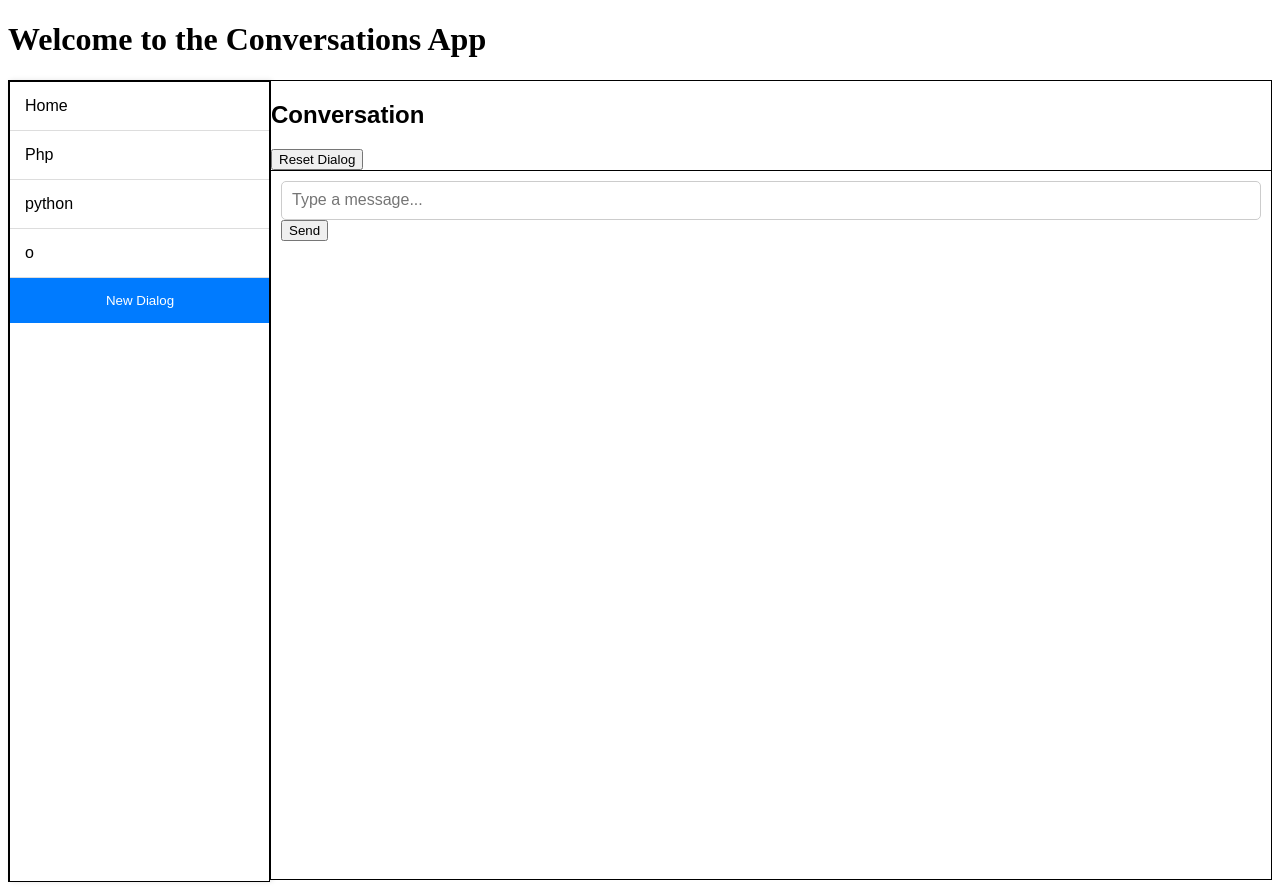
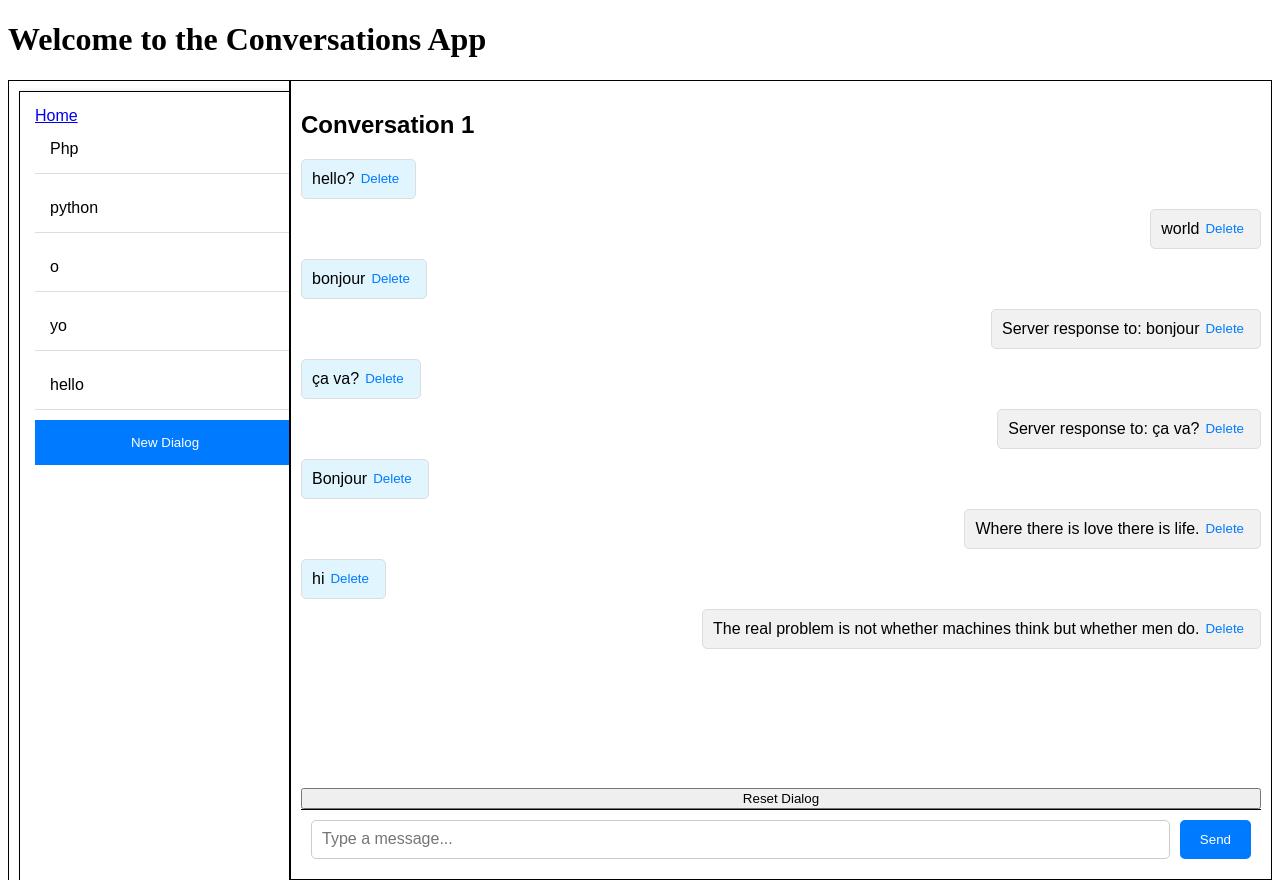
Before and after one commit to GermanBurdin1/conversation, a React (Vite) app: page / in a window 1280 px wide. Built offline with nearby package versions, Linux system fonts and the light colour scheme; data requests are answered from the project's data file.

Commit message:
fixed css and dialog

```diff
--- a/db.json
+++ b/db.json
@@ -11,6 +11,38 @@
         {
           "content": "world",
           "role": "assistant"
+        },
+        {
+          "content": "bonjour",
+          "role": "user"
+        },
+        {
+          "content": "Server response to: bonjour",
+          "role": "assistant"
+        },
+        {
+          "content": "ça va?",
+          "role": "user"
+        },
+        {
+          "content": "Server response to: ça va?",
+          "role": "assistant"
+        },
+        {
+          "content": "Bonjour",
+          "role": "user"
+        },
+        {
+          "content": "Where there is love there is life.",
+          "role": "assistant"
+        },
+        {
+          "content": "hi",
+          "role": "user"
+        },
+        {
+          "content": "The real problem is not whether machines think but whether men do.",
+          "role": "assistant"
         }
       ]
     },
@@ -22,6 +54,14 @@
     {
       "id": "099b",
       "title": "о"
+    },
+    {
+      "id": "7d92",
+      "title": "yo"
+    },
+    {
+      "id": "2383",
+      "title": "hello"
     }
   ]
 }
--- a/package.json
+++ b/package.json
@@ -10,6 +10,7 @@
     "preview": "vite preview"
   },
   "dependencies": {
+    "faker": "^6.6.6",
     "prop-types": "^15.8.1",
     "react": "^18.2.0",
     "react-dom": "^18.2.0",
--- a/src/App.jsx
+++ b/src/App.jsx
@@ -83,7 +83,6 @@
 
 import { BrowserRouter as Router, Routes, Route } from 'react-router-dom';
 import Home from './components/Home';
-import Dialog from './components/Dialog';
 import Login from './components/Login';
 import Signup from './components/Signup';
 import { AuthProvider } from './components/AuthContext';
@@ -95,7 +94,6 @@ function App() {
       <Router>
         <Routes>
           <Route path="/" element={<Home />} />
-          <Route path="/conversations/:id" element={<Dialog />} />
           <Route path="/login" element={<Login />} />
           <Route path="/signup" element={<Signup />} />
         </Routes>
--- a/src/assets/App.css
+++ b/src/assets/App.css
@@ -5,35 +5,37 @@
   width: 100%;
   font-family: Arial, sans-serif; /* Задание основного шрифта */
   background-color: #f0f0f0; /* Фон страницы */
+  overflow: hidden; /* Убираем скроллы для всей страницы */
 }
 
 .dialogList {
   width: 260px;
   height: 100%;
-  overflow-x: hidden;
+  overflow-y: auto; /* Только вертикальный скролл */
   border: 1px solid black;
   background-color: #ffffff; /* Фон списка диалогов */
   box-shadow: 2px 0 5px rgba(0,0,0,0.1); /* Тень для списка диалогов */
+  padding: 10px; /* Добавляем внутренний отступ */
 }
 
-.dialogList a {
-  display: block; /* Делаем ссылки блочными элементами */
+.dialogList div {
   padding: 15px;
   border-bottom: 1px solid #ddd;
   cursor: pointer;
   text-decoration: none; /* Убираем подчеркивание */
   color: black; /* Цвет текста */
+  margin-bottom: 10px; /* Добавляем расстояние между диалогами */
 }
 
-.dialogList a:hover {
+.dialogList div:hover {
   background-color: #f9f9f9; /* Фон при наведении */
 }
 
-.dialogList a:active {
+.dialogList div:active {
   background-color: #e9e9e9; /* Фон при клике */
 }
 
-.dialogList a.selected {
+.dialogList div.selected {
   background-color: #e1f5fe; /* Фон выбранного диалога */
   font-weight: bold;
 }
@@ -47,12 +49,12 @@
   color: white; /* Цвет текста кнопки */
   cursor: pointer;
   text-align: center; /* Центрируем текст внутри кнопки */
+  margin-top: 10px; /* Добавляем расстояние над кнопкой */
 }
 
 .dialogList button:hover {
   background-color: #0056b3; /* Фон кнопки при наведении */
 }
-
 
 /* Основная область мессенджера */
 .messenger {
@@ -61,28 +63,56 @@
   flex-grow: 1;
   border: 1px solid black;
   background-color: #ffffff; /* Фон мессенджера */
+  overflow-y: auto; /* Скролл только для сообщений */
 }
 
 /* Диалог */
-.dialog {
+.conversation {
   flex-grow: 1;
-  border-bottom: 1px solid black;
+  display: flex;
+  flex-direction: column;
   padding: 10px;
   overflow-y: auto; /* Скролл для длинных сообщений */
+  position: relative; /* Для фиксации inputMessage */
 }
 
-.dialog div {
-  padding: 5px 10px;
-  margin: 5px 0;
-  border-radius: 5px;
+/* Стили для сообщений */
+.messages {
+  flex-grow: 1;
+  display: flex;
+  flex-direction: column;
+  gap: 10px;
 }
 
-.dialog div:nth-child(odd) {
-  background-color: #e1f5fe; /* Фон для нечетных сообщений */
+.message {
+  display: flex;
+  justify-content: space-between;
+  padding: 10px;
+  border-radius: 5px;
+  border: 1px solid #ddd;
 }
 
-.dialog div:nth-child(even) {
-  background-color: #ffffff; /* Фон для четных сообщений */
+.message.user {
+  background-color: #e1f5fe; /* Фон для сообщений пользователя */
+  align-self: flex-start; /* Сообщения пользователя слева */
+  max-width: 60%; /* Ограничиваем ширину сообщений */
+}
+
+.message.assistant {
+  background-color: #f1f1f1; /* Фон для сообщений ассистента */
+  align-self: flex-end; /* Сообщения ассистента справа */
+  max-width: 60%; /* Ограничиваем ширину сообщений */
+}
+
+.message button {
+  background-color: transparent;
+  border: none;
+  color: #007bff;
+  cursor: pointer;
+}
+
+.message button:hover {
+  color: #0056b3;
 }
 
 /* Ввод сообщений */
@@ -91,14 +121,31 @@
   border-top: 1px solid black;
   padding: 10px;
   box-sizing: border-box; /* Учет паддингов и бордеров */
+  display: flex;
+  gap: 10px;
+  position: sticky;
+  bottom: 0;
+  background-color: #ffffff; /* Фон для inputMessage */
 }
 
 .inputMessage input {
-  width: 100%;
-  height: 100%;
+  flex-grow: 1;
   padding: 10px;
   box-sizing: border-box; /* Учет паддингов и бордеров */
   border: 1px solid #ccc;
   border-radius: 5px;
   font-size: 16px;
 }
+
+.inputMessage button {
+  padding: 10px 20px;
+  border: none;
+  background-color: #007bff; /* Фон кнопки */
+  color: white; /* Цвет текста кнопки */
+  cursor: pointer;
+  border-radius: 5px;
+}
+
+.inputMessage button:hover {
+  background-color: #0056b3; /* Фон кнопки при наведении */
+}
--- a/src/components/Dialog.jsx
+++ b/src/components/Dialog.jsx
@@ -1,38 +1,29 @@
 import { useEffect, useState } from 'react';
-import { useParams } from 'react-router-dom';
 import InputMessage from './InputMessage';
 
-export default function Dialog() {
-  const { id } = useParams(); // Получаем id из URL
-  const [messages, setMessages] = useState([]);
+export default function Dialog({ id, messages, onDelete, onReset, onSend }) {
+  const [localMessages, setLocalMessages] = useState(messages);
 
   useEffect(() => {
     console.log('Fetching messages for conversation ID:', id); // Лог ID
-    if (!id) {
-      console.error('ID is undefined');
-      return;
+    setLocalMessages(messages);
+  }, [id, messages]);
+
+  const fetchRandomMessage = async () => {
+    try {
+      const response = await fetch('https://api.quotable.io/random');
+      const data = await response.json();
+      return data.content;
+    } catch (error) {
+      console.error('Error fetching random message:', error);
+      return 'Error fetching message';
     }
-
-    async function fetchMessages() {
-      try {
-        const response = await fetch(`http://localhost:5001/conversations/${id}`);
-        if (response.ok) {
-          const data = await response.json();
-          console.log('Fetched messages:', data.messages); // Лог успешного получения сообщений
-          setMessages(data.messages);
-        } else {
-          console.error('Failed to fetch messages:', response.status);
-        }
-      } catch (error) {
-        console.error('Error fetching messages:', error); // Лог ошибок
-      }
-    }
-
-    fetchMessages();
-  }, [id]);
+  };
 
   const handleSendMessage = async (message) => {
     console.log('Sending message:', message); // Лог отправляемого сообщения
+    const url = `http://localhost:5001/conversations/${id}?_embed=messages`;
+    console.log('POST URL:', url); // Лог URL
 
     if (!id) {
       console.error('ID is undefined while sending message');
@@ -41,40 +32,74 @@ export default function Dialog() {
     }
 
     try {
-      const response = await fetch(`http://localhost:5001/conversations/${id}/messages`, {
-        method: 'POST',
-        headers: {
-          'Content-Type': 'application/json'
-        },
-        body: JSON.stringify({ content: message, role: 'user' })
-      });
+      // Fetch the current conversation
+      const response = await fetch(url);
+      if (response.ok) {
+        const conversation = await response.json();
 
-      if (response.ok) {
-        const data = await response.json();
-        console.log('Sent message response:', data); // Лог успешного ответа
-        setMessages((prevMessages) => [...prevMessages, data]);
+        // Update the conversation with the new message
+        const updatedMessages = [...conversation.messages, { content: message, role: 'user' }];
+        const updatedConversation = { ...conversation, messages: updatedMessages };
+
+        // Send the updated conversation back to the server
+        const putResponse = await fetch(`http://localhost:5001/conversations/${id}`, {
+          method: 'PUT',
+          headers: {
+            'Content-Type': 'application/json'
+          },
+          body: JSON.stringify(updatedConversation)
+        });
+
+        if (putResponse.ok) {
+          console.log('Updated conversation:', updatedConversation);
+          setLocalMessages(updatedMessages);
+          onSend(message);
+
+          // Генерация фейкового ответа от сервера
+          setTimeout(async () => {
+            const fakeResponseContent = await fetchRandomMessage();
+            const fakeResponse = { content: fakeResponseContent, role: 'assistant' };
+            const updatedMessagesWithFakeResponse = [...updatedMessages, fakeResponse];
+            const updatedConversationWithFakeResponse = { ...conversation, messages: updatedMessagesWithFakeResponse };
+
+            // Send the updated conversation back to the server
+            await fetch(`http://localhost:5001/conversations/${id}`, {
+              method: 'PUT',
+              headers: {
+                'Content-Type': 'application/json'
+              },
+              body: JSON.stringify(updatedConversationWithFakeResponse)
+            });
+
+            setLocalMessages(updatedMessagesWithFakeResponse);
+            onSend(fakeResponse.content);
+          }, 1000); // 1 second delay for fake response
+        } else {
+          console.error('Failed to update conversation:', putResponse.status);
+          alert('Failed to send message');
+        }
       } else {
-        console.error('Failed to send message:', response.status);
+        console.error('Failed to fetch conversation:', response.status);
         alert('Failed to send message');
       }
     } catch (error) {
-      console.error('Error sending message:', error); // Лог ошибок
+      console.error('Error sending message:', error); // Log errors
     }
   };
 
   const handleDeleteMessage = (messageIndex) => {
-    setMessages((prevMessages) => prevMessages.filter((_, i) => i !== messageIndex));
+    onDelete(messageIndex);
   };
 
   const handleResetMessages = () => {
-    setMessages([]);
+    onReset();
   };
 
   return (
     <div className="conversation">
       <h2>Conversation {id}</h2>
       <div className="messages">
-        {messages.map((message, index) => (
+        {localMessages.map((message, index) => (
           <div key={index} className={`message ${message.role}`}>
             {message.content}
             <button onClick={() => handleDeleteMessage(index)}>Delete</button>
--- a/src/components/DialogList.jsx
+++ b/src/components/DialogList.jsx
@@ -1,8 +1,6 @@
 import { useState, useEffect } from 'react';
-import { Link } from 'react-router-dom';
 
-export default function DialogList() {
-  const [dialogs, setDialogs] = useState([]);
+export default function DialogList({ dialogs, setDialogs, onSelect, onCreateDialog }) {
   const [newDialogTitle, setNewDialogTitle] = useState('');
   const [isCreatingDialog, setIsCreatingDialog] = useState(false);
 
@@ -24,7 +22,7 @@ export default function DialogList() {
       }
     }
     fetchConversations();
-  }, []);
+  }, [setDialogs]);
 
   const handleInputChange = (e) => {
     setNewDialogTitle(e.target.value);
@@ -69,13 +67,13 @@ export default function DialogList() {
 
   return (
     <div className="dialogList">
-      <Link to="/">Home</Link>
-      {dialogs.map((dialog) => {
+      <a href="/">Home</a>
+      {dialogs.map((dialog, index) => {
         console.log('Generating link for dialog:', dialog.id); // Лог ID диалога
         return (
-          <Link key={dialog.id} to={`/conversations/${dialog.id}`}>
+          <div key={dialog.id} onClick={() => onSelect(dialog.id)}>
             {dialog.title}
-          </Link>
+          </div>
         );
       })}
       {isCreatingDialog ? (
--- a/src/components/Home.jsx
+++ b/src/components/Home.jsx
@@ -15,34 +15,30 @@ const Home = () => {
   }, [isLoggedIn, navigate]);
 
   const [dialogs, setDialogs] = useState([
-    { title: "Php", messages: [{ value: "hello?", type: "question" }, { value: "world", type: "answer" }] },
-    { title: "python", messages: [] }
+    { id: "1", title: "Php", messages: [{ content: "hello?", role: "user" }, { content: "world", role: "assistant" }] },
+    { id: "2", title: "python", messages: [] }
   ]);
-  const [activeDialogIndex, setActiveDialogIndex] = useState(0);
+  const [activeDialogId, setActiveDialogId] = useState("1");
 
   const handleSend = useCallback((message) => {
     setDialogs((prevDialogs) => {
-      const newDialogs = [...prevDialogs];
-      newDialogs[activeDialogIndex] = {
-        ...newDialogs[activeDialogIndex],
-        messages: [...newDialogs[activeDialogIndex].messages, { value: message, type: "text" }]
-      };
+      const newDialogs = prevDialogs.map(dialog =>
+        dialog.id === activeDialogId ? { ...dialog, messages: [...dialog.messages, { content: message, role: "user" }] } : dialog
+      );
       return newDialogs;
     });
-  }, [activeDialogIndex]);
+  }, [activeDialogId]);
 
-  const handleSelectDialog = (index) => {
-    setActiveDialogIndex(index);
-    console.log('Selected dialog index:', index); // Лог выбора диалога
+  const handleSelectDialog = (id) => {
+    setActiveDialogId(id);
+    console.log('Selected dialog id:', id); // Лог выбора диалога
   };
 
   const handleDeleteMessage = (messageIndex) => {
     setDialogs((prevDialogs) => {
-      const newDialogs = [...prevDialogs];
-      newDialogs[activeDialogIndex] = {
-        ...newDialogs[activeDialogIndex],
-        messages: newDialogs[activeDialogIndex].messages.filter((_, i) => i !== messageIndex)
-      };
+      const newDialogs = prevDialogs.map(dialog =>
+        dialog.id === activeDialogId ? { ...dialog, messages: dialog.messages.filter((_, i) => i !== messageIndex) } : dialog
+      );
       return newDialogs;
     });
   };
@@ -53,19 +49,18 @@ const Home = () => {
       return;
     }
     setDialogs((prevDialogs) => {
-      const newDialogs = [...prevDialogs, { title, messages: [] }];
-      setActiveDialogIndex(newDialogs.length - 1); // Устанавливаем новый диалог активным
+      const newDialog = { id: (prevDialogs.length + 1).toString(), title, messages: [] };
+      const newDialogs = [...prevDialogs, newDialog];
+      setActiveDialogId(newDialog.id); // Устанавливаем новый диалог активным
       return newDialogs;
     });
   };
 
   const handleResetDialog = () => {
     setDialogs((prevDialogs) => {
-      const newDialogs = [...prevDialogs];
-      newDialogs[activeDialogIndex] = {
-        ...newDialogs[activeDialogIndex],
-        messages: []
-      };
+      const newDialogs = prevDialogs.map(dialog =>
+        dialog.id === activeDialogId ? { ...dialog, messages: [] } : dialog
+      );
       return newDialogs;
     });
   };
@@ -75,11 +70,12 @@ const Home = () => {
       <h1>Welcome to the Conversations App</h1>
       <div className="chatPage">
         <div className="dialogList">
-          <DialogList dialogs={dialogs} onSelect={handleSelectDialog} onCreateDialog={handleCreateDialog} />
+          <DialogList dialogs={dialogs} setDialogs={setDialogs} onSelect={handleSelectDialog} onCreateDialog={handleCreateDialog} />
         </div>
         <div className="messenger">
           <Dialog
-            messages={dialogs[activeDialogIndex].messages}
+            id={activeDialogId}
+            messages={dialogs.find(dialog => dialog.id === activeDialogId)?.messages || []}
             onDelete={handleDeleteMessage}
             onReset={handleResetDialog}
             onSend={handleSend} // Передаем handleSend в компонент Dialog
```
Also changed, not shown: src/utils/functions.js (added, +7 -0 lines), 1 other file (tests, documents, lock files or other folders).
